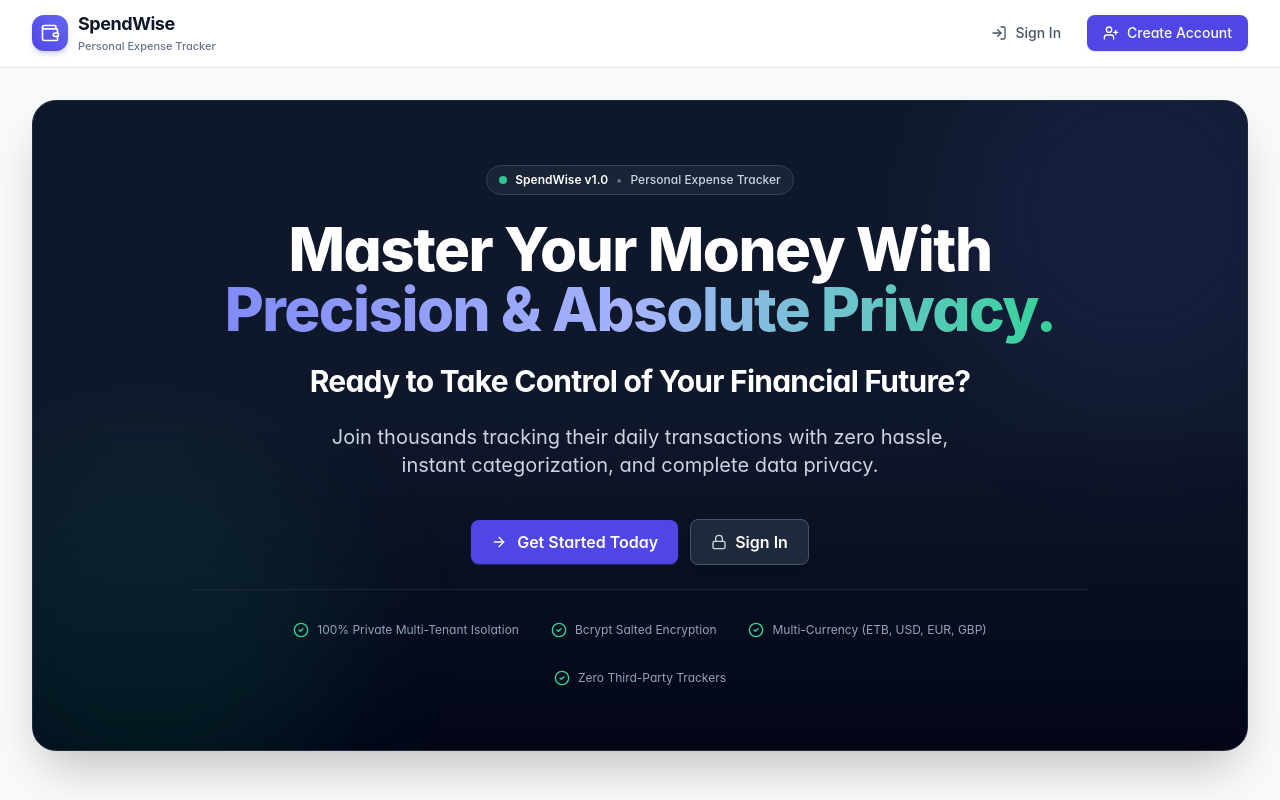
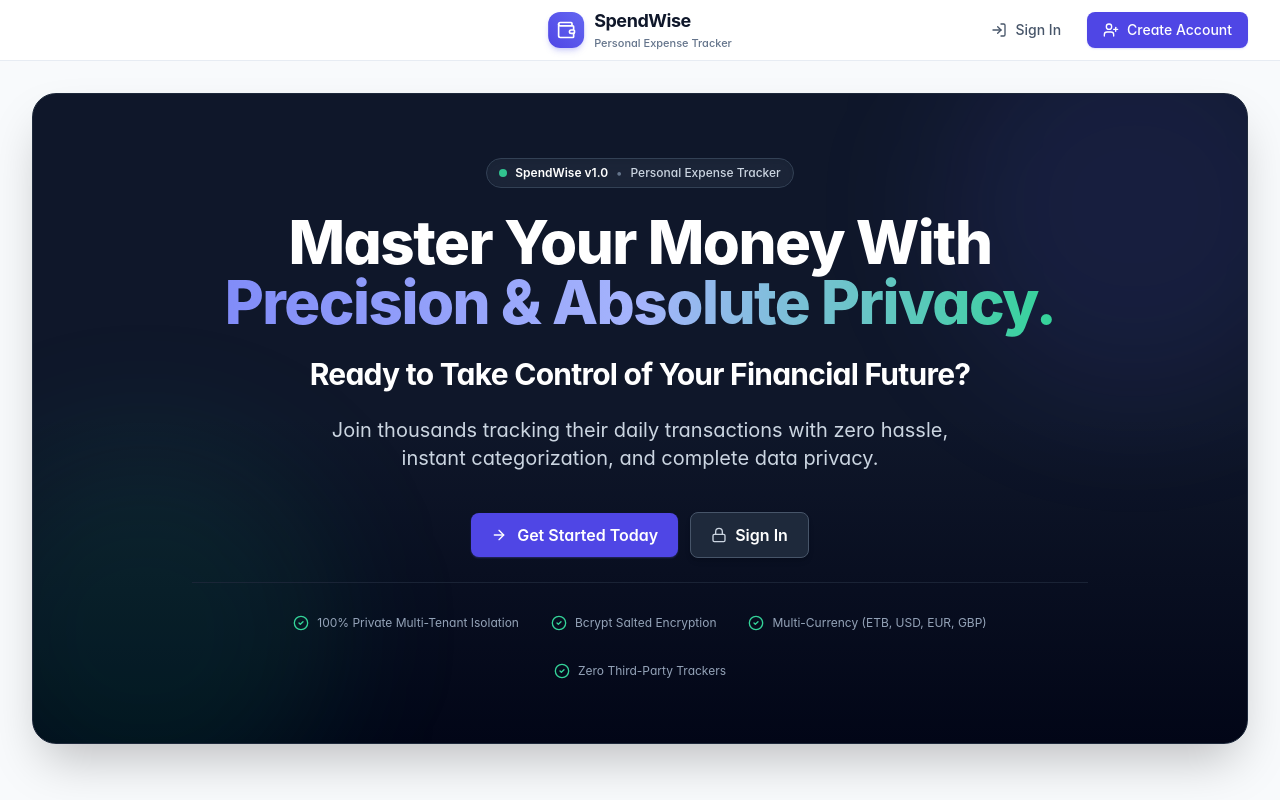
Before and after one commit to DagnexCru/ExpenseTracker, a React (Vite) app in the folder client/: page / in a window 1280 px wide. Shown: the top 800 px of the page. Built offline with nearby package versions, Linux system fonts and the light colour scheme; no server answers.

Commit message:
feat: Center SpendWise brand logo in the middle of the navbar header on public view

```diff
--- a/client/src/components/layout/Navbar.jsx
+++ b/client/src/components/layout/Navbar.jsx
@@ -41,13 +41,14 @@ export const Navbar = ({ currentView, onNavigate }) => {
 
   return (
     <header className="sticky top-0 z-40 bg-white/90 backdrop-blur-md border-b border-slate-200/80 px-4 sm:px-6 lg:px-8 py-3 transition-all">
-      <div className="flex items-center justify-between gap-4 max-w-7xl mx-auto">
-        {/* Left: SpendWise Brand Logo & Title */}
+      <div className="relative flex items-center justify-between gap-4 max-w-7xl mx-auto">
+        {/* Left Side: Brand Logo (when logged in) or spacer (when guest) */}
+        {isAuthenticated ? (
           <button
             type="button"
-          onClick={() => handleTabClick(isAuthenticated ? 'dashboard' : 'home')}
+            onClick={() => handleTabClick('dashboard')}
             className="flex items-center gap-2.5 text-left group cursor-pointer"
-          title={isAuthenticated ? 'Go to Financial Dashboard' : 'Go to SpendWise Home'}
+            title="Go to Financial Dashboard"
           >
             <div className="w-9 h-9 rounded-xl bg-gradient-to-tr from-brand-600 to-indigo-500 flex items-center justify-center text-white shadow-md shadow-brand-500/25 group-hover:scale-105 transition-transform">
               <Wallet className="w-5 h-5" />
@@ -59,6 +60,31 @@ export const Navbar = ({ currentView, onNavigate }) => {
               <p className="text-[11px] text-slate-500 font-medium mt-0.5">Personal Expense Tracker</p>
             </div>
           </button>
+        ) : (
+          <div className="hidden sm:block w-36" aria-hidden="true" />
+        )}
+
+        {/* Center: Brand Logo & Title in the MIDDLE of header for public view */}
+        {!isAuthenticated && (
+          <div className="sm:absolute sm:left-1/2 sm:-translate-x-1/2 flex items-center justify-center">
+            <button
+              type="button"
+              onClick={() => handleTabClick('home')}
+              className="flex items-center gap-2.5 text-left group cursor-pointer"
+              title="SpendWise Home"
+            >
+              <div className="w-9 h-9 rounded-xl bg-gradient-to-tr from-brand-600 to-indigo-500 flex items-center justify-center text-white shadow-md shadow-brand-500/25 group-hover:scale-105 transition-transform">
+                <Wallet className="w-5 h-5" />
+              </div>
+              <div>
+                <span className="font-bold text-slate-900 tracking-tight text-lg leading-none">
+                  SpendWise
+                </span>
+                <p className="text-[11px] text-slate-500 font-medium mt-0.5">Personal Expense Tracker</p>
+              </div>
+            </button>
+          </div>
+        )}
 
         {/* Center: Navigation Tabs (ONLY available after user logs in) */}
         {isAuthenticated && (
```
Lines whose indentation alone changed are shown as unchanged.
